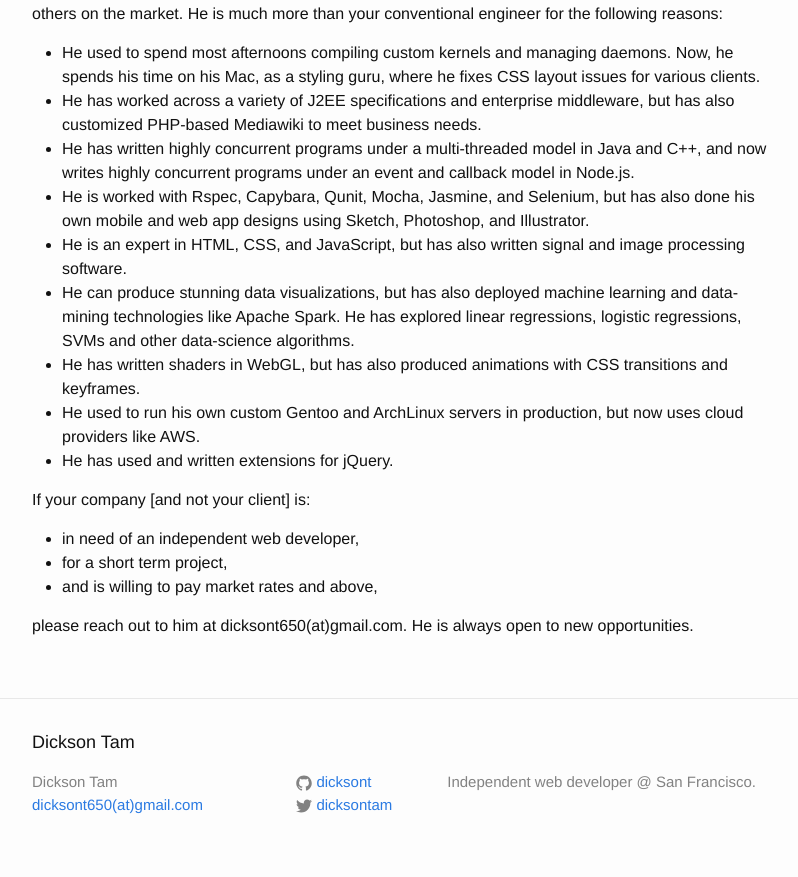
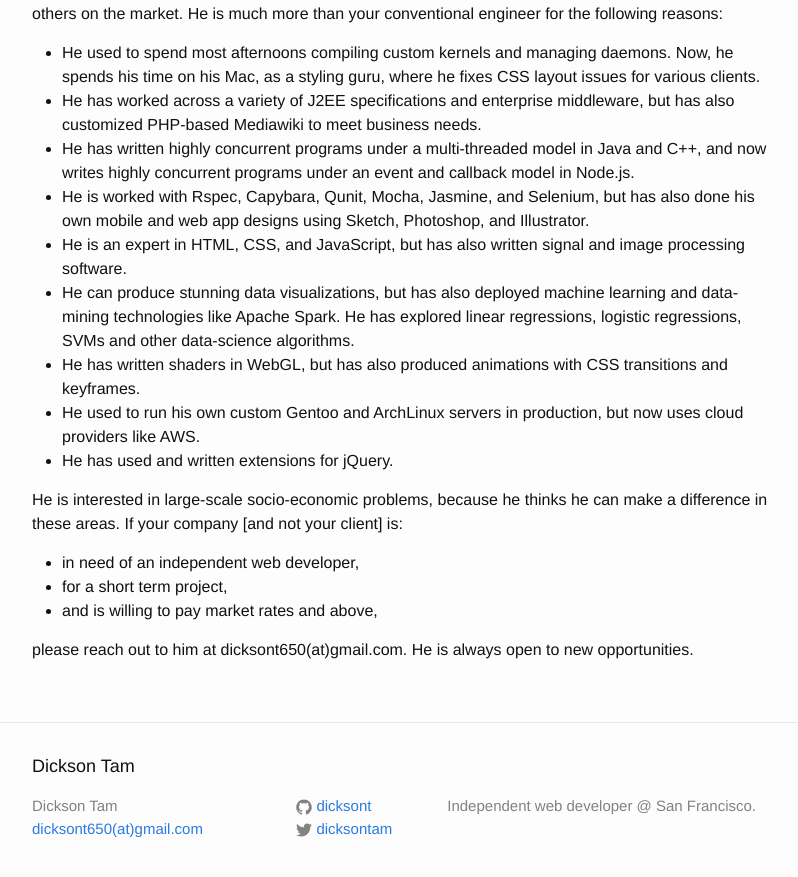
Before and after one commit to dicksont/dicksont.github.io, a Jekyll site: the page built from about.md, in a window 1280 px wide and 900 px high, scrolled down 957 px. Shown: the top 877 px of the window, without its empty margins (238-1036 px from the left). Built offline with Jekyll 4.4.1, drawn with Linux system fonts in a browser that asks for light colours.

Commit message:
Updated about.

```diff
--- a/about.md
+++ b/about.md
@@ -39,7 +39,7 @@ You will discover that he has more hands-on knowledge on broader range of techno
 - He used to run his own custom Gentoo and ArchLinux servers in production, but now uses cloud providers like AWS.
 - He has used and written extensions for jQuery.
 
-If your company [and not your client] is:
+He is interested in large-scale socio-economic problems, because he thinks he can make a difference in these areas. If your company [and not your client] is:
 
 - in need of an independent web developer,
 - for a short term project,
```
